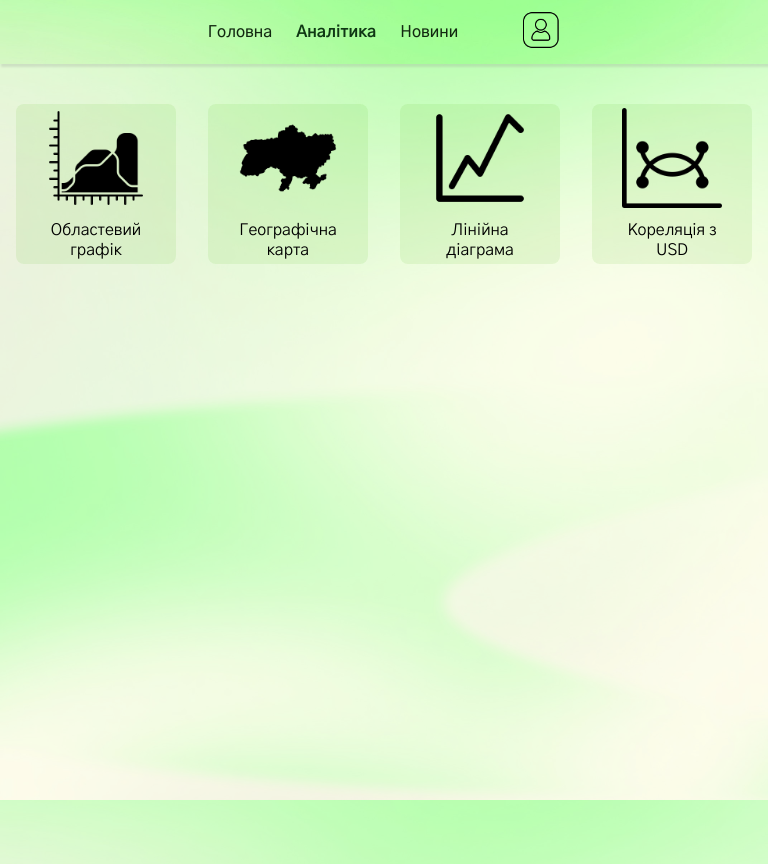
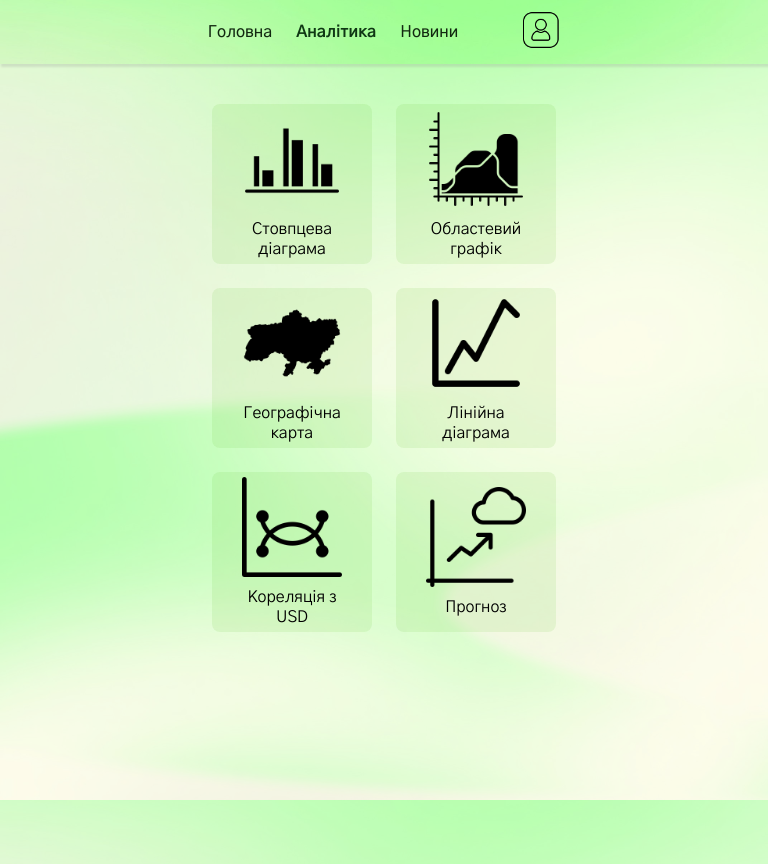
Before and after one commit to radyvoniukkate/Revalytics, a React (Vite) app: page /analytics in a window 768 px wide. Built offline with nearby package versions, Linux system fonts and the light colour scheme.

Commit message:
analytics responsive

```diff
--- a/src/components/ChartSelector/ChartSelector.module.css
+++ b/src/components/ChartSelector/ChartSelector.module.css
@@ -15,3 +15,15 @@
     gap: 32px;
     margin-bottom: 40px;
 }
+
+@media (max-width: 1100px) and (min-width: 768px) {
+    .btn {
+      gap: 10px;
+    }
+
+    .ChartSelector {
+      gap: 24px;
+      flex-wrap: wrap; /* Якщо елементів багато, можна дозволити перенесення */
+      justify-content: center;
+    }
+  }
```
